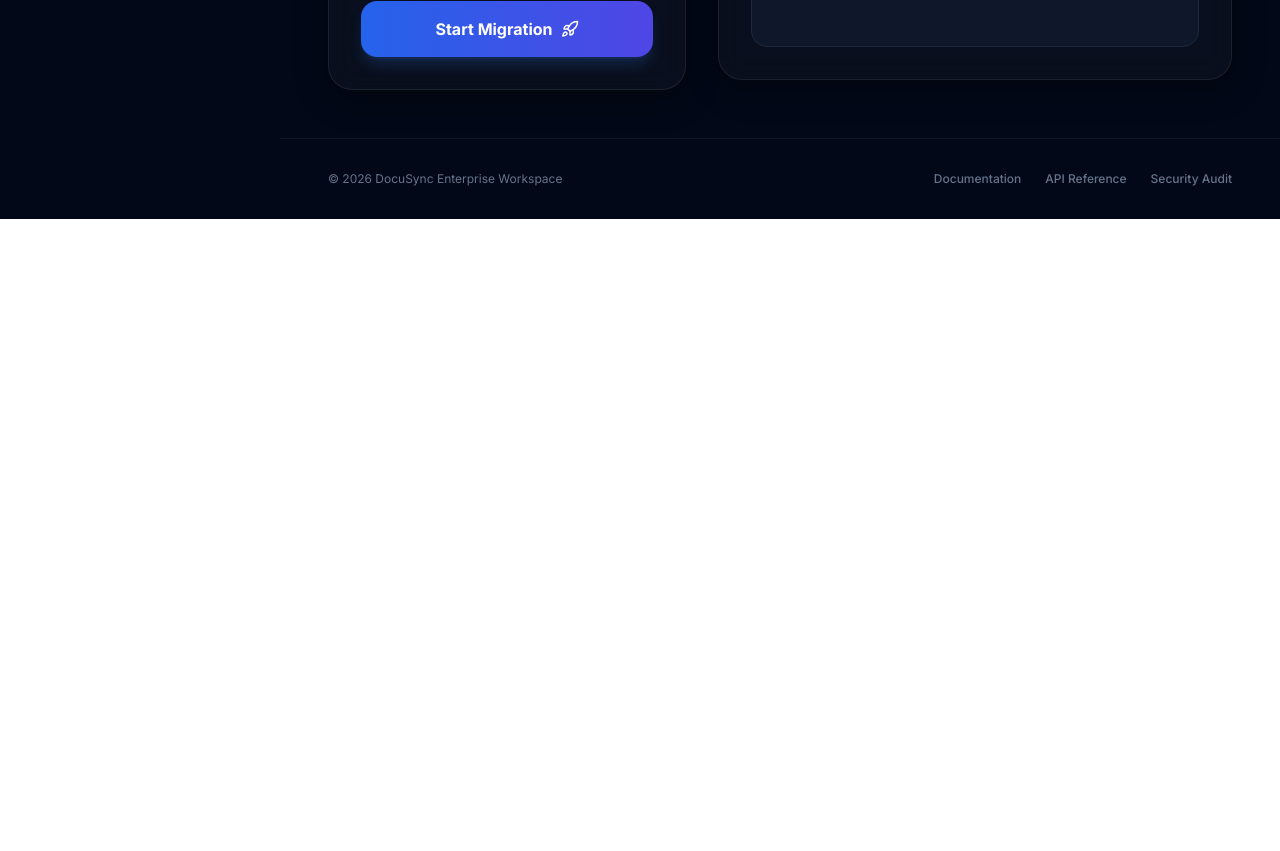
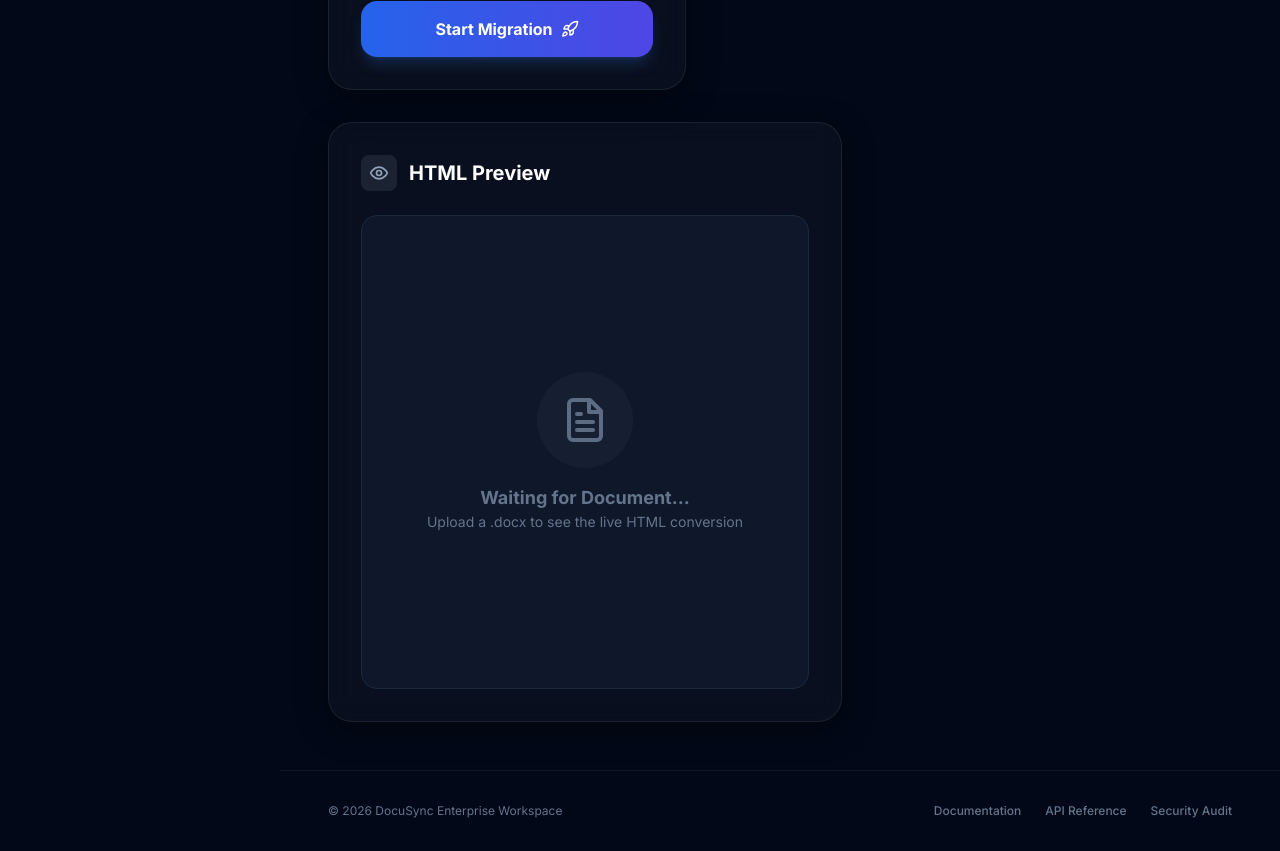
Before and after one commit to Barathfiless/Kovai.co_Assessment, a React (Vite) app in the folder migration-task/client/: page /app in a window 1280 px wide. Shown: the part 1040-1891 px from the top of the page. Before the commit the page ends 1259 px from the top, so only its background shows below. Built offline with nearby package versions, Linux system fonts and the light colour scheme.

Commit message:
feat: restructure dashboard to dedicated preview column and fix image parsing

```diff
--- a/migration-task/client/src/pages/Migrator.jsx
+++ b/migration-task/client/src/pages/Migrator.jsx
@@ -308,10 +308,10 @@ export default function Migrator() {
         </motion.div>
       </div>
 
-      {/* Progress & Preview */}
-      <div className="lg:col-span-7 space-y-6">
+      {/* Progress Card (Moved here) */}
+      <div className="lg:col-span-5 space-y-6">
         <motion.div
-          initial={{ opacity: 0, x: 20 }}
+          initial={{ opacity: 0, x: -20 }}
           animate={{ opacity: 1, x: 0 }}
           className="glass-card rounded-3xl p-8"
         >
@@ -402,24 +402,19 @@ export default function Migrator() {
                   <Download size={16} className="inline mr-2" />
                   <span className="text-sm font-semibold">Download HTML</span>
                 </a>
-                {result.slug && (
-                  <button
-                    className="flex-1 bg-blue-600 hover:bg-blue-500 py-3 rounded-xl flex items-center justify-center space-x-2 transition-all shadow-lg shadow-blue-500/20"
-                  >
-                    <ExternalLink size={16} />
-                    <span className="text-sm font-semibold text-white">View Article</span>
-                  </button>
-                )}
               </div>
             </motion.div>
           )}
         </motion.div>
+      </div>
 
+      {/* HTML Preview (Right Side Only) */}
+      <div className="lg:col-span-7 space-y-6">
         <motion.div
           initial={{ opacity: 0, x: 20 }}
           animate={{ opacity: 1, x: 0 }}
           transition={{ delay: 0.2 }}
-          className="glass-card rounded-3xl p-8"
+          className="glass-card rounded-3xl p-8 h-full min-h-[600px] flex flex-col"
         >
           <div className="flex items-center justify-between mb-6">
             <div className="flex items-center space-x-3">
@@ -431,18 +426,21 @@ export default function Migrator() {
             {previewHtml && <span className="text-xs text-slate-500 font-mono">LIVE RENDER</span>}
           </div>
 
-          <div className="relative group rounded-2xl bg-white dark:bg-slate-900 border border-slate-200 dark:border-slate-800 overflow-hidden h-[400px]">
+          <div className="relative group rounded-2xl bg-white dark:bg-slate-900 border border-slate-200 dark:border-slate-800 overflow-hidden flex-1">
             {previewHtml ? (
               <div
-                className="p-6 h-full overflow-y-auto prose prose-invert prose-blue max-w-none"
+                className="p-8 h-full overflow-y-auto prose prose-blue dark:prose-invert max-w-none scroll-smooth"
                 dangerouslySetInnerHTML={{ __html: previewHtml }}
               />
             ) : (
-              <div className="flex flex-col items-center justify-center h-full text-slate-600 space-y-3">
-                <div className="p-4 rounded-full bg-slate-800/50">
-                  <FileText size={32} />
+              <div className="flex flex-col items-center justify-center h-full text-slate-600 dark:text-slate-500 space-y-4">
+                <div className="p-6 rounded-full bg-slate-100 dark:bg-slate-800/50">
+                  <FileText size={48} className="animate-pulse" />
                 </div>
-                <p className="text-sm font-medium">Ready to render preview</p>
+                <div className="text-center">
+                  <p className="text-lg font-bold">Waiting for Document...</p>
+                  <p className="text-sm">Upload a .docx to see the live HTML conversion</p>
+                </div>
               </div>
             )}
 
```
Also changed, not shown: 3 other files (tests, documents, lock files or other folders).
